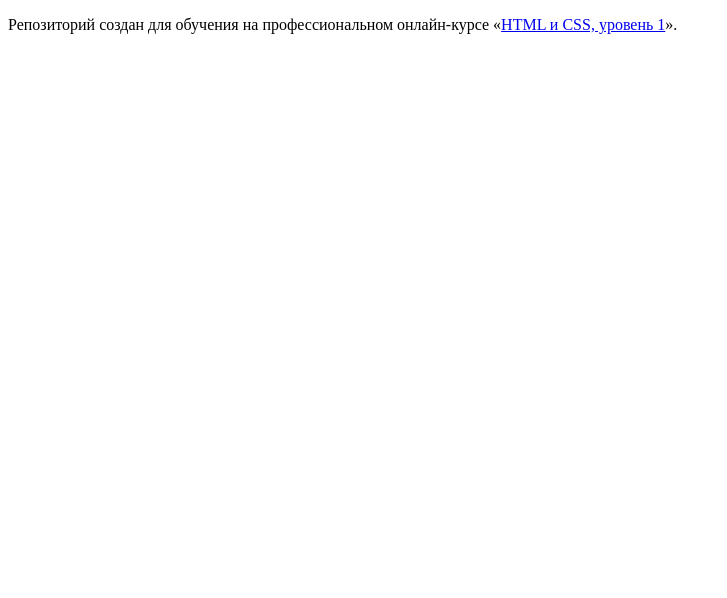
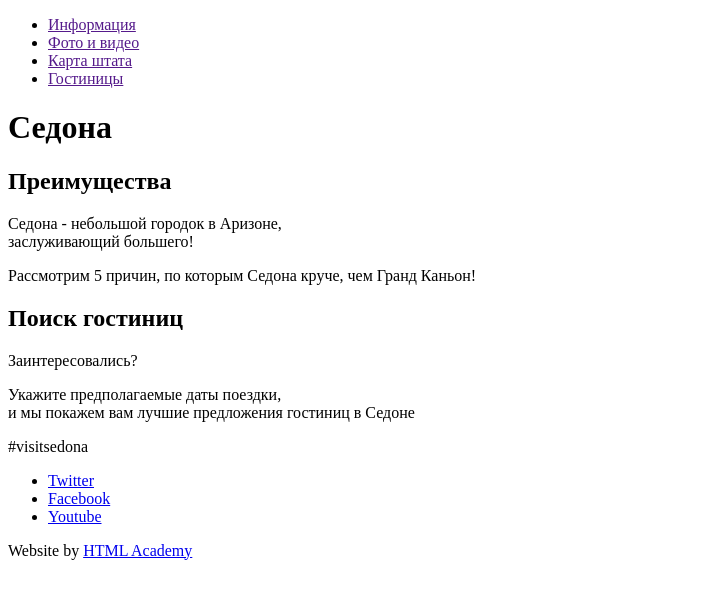
Before and after one commit to zouweninthesky/933511-sedona-27, a plain HTML site: page index.html in a window 1280 px wide. Shown: the whole page, without its empty margins (0-727 px from the left). Drawn offline with Linux system fonts and the light colour scheme.

Commit message:
Fixed Readme, Added index.html and catalog.html

```diff
--- a/index.html
+++ b/index.html
@@ -5,8 +5,43 @@
     <title>HTML Academy: Седона</title>
   </head>
   <body>
-
-    <p>Репозиторий создан для обучения на профессиональном онлайн‑курсе «<a href="https://htmlacademy.ru/intensive/htmlcss">HTML и CSS, уровень 1</a>».</p>
-
+  	<header>
+  		<nav>
+  			<ul>
+  				<li><a href="">Информация</a></li>
+  				<li><a href="">Фото и видео</a></li>
+  				<li><a href="">Карта штата</a></li>
+  				<li><a href="">Гостиницы</a></li>
+  			</ul>
+  		</nav>
+  	</header>
+  	<main>
+  		<h1>Седона</h1>
+  		<section>
+  			<h2>Преимущества</h2>
+  			<p>Седона - небольшой городок в Аризоне,<br>заслуживающий большего!</p>
+  			<p>Рассмотрим 5 причин, по которым Седона круче, чем Гранд Каньон!</p>
+  			<!--Крупный раздел будет добавлен позже -->
+  		</section>
+  		<section>
+  			<h2>Поиск гостиниц</h2>
+  			<p>Заинтересовались?</p>
+  			<p>Укажите предполагаемые даты поездки,<br>и мы покажем вам лучшие предложения гостиниц в Седоне</p>
+  			<form action=""></form>
+  		</section>
+  	</main>
+  	<footer>
+  		<p>#visitsedona</p>
+  		<div>
+			<ul>
+				<li><a href="#">Twitter</a></li>
+				<li><a href="#">Facebook</a></li>
+				<li><a href="#">Youtube</a></li>
+			</ul>
+		</div>
+		<p>Website by
+			<a href="https://htmlacademy.ru/intensive/htmlcss">HTML Academy</a>
+		</p>
+  	</footer>
   </body>
 </html>
```
Also changed, not shown: catalog.html (added, +82 -0 lines), 1 other file.
